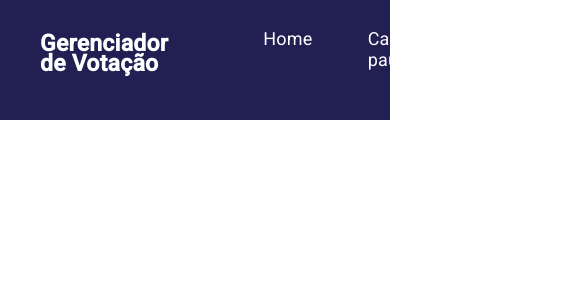
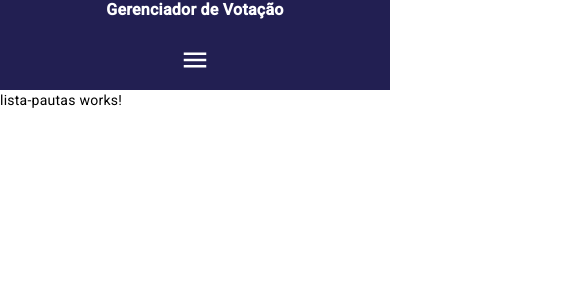
Before and after one commit to paolaarruee/votacao-front, an Angular app: page / in a window 390 px wide. Shown: the top 300 px of the page, 585 px wide, since content can reach past the window. Built offline with nearby package versions, Linux system fonts and the light colour scheme.

Commit message:
feat: menu mobile

```diff
--- a/src/app/app.component.html
+++ b/src/app/app.component.html
@@ -1,3 +1,4 @@
 <div class="container">
-  <app-navbar></app-navbar>
+  <app-navbar />
+  <app-lista-pautas />
 </div>
--- a/src/app/components/components.module.ts
+++ b/src/app/components/components.module.ts
@@ -1,11 +1,13 @@
 import { NgModule } from '@angular/core';
 import { CommonModule } from '@angular/common';
+import { MatIconModule } from '@angular/material/icon';
+
 import { NavbarComponent } from './navbar/navbar.component';
 import { ListaPautasComponent } from './lista-pautas/lista-pautas.component';
 
 @NgModule({
   declarations: [NavbarComponent, ListaPautasComponent],
-  imports: [CommonModule],
+  imports: [CommonModule, MatIconModule],
   exports: [NavbarComponent, ListaPautasComponent],
 })
 export class ComponentModule {}
--- a/src/app/components/navbar/navbar.component.html
+++ b/src/app/components/navbar/navbar.component.html
@@ -1,25 +1,37 @@
 <div class="container">
   <div class="menu">
-    <div>
-      <p class="menu__title">Gerenciador de Votação</p>
+    <div class="menu__title">
+      <p>Gerenciador de Votação</p>
     </div>
+    <mat-icon
+      class="menu__mobile"
+      aria-label="menu"
+      fontIcon="menu"
+      (click)="toggleMenu()"
+    ></mat-icon>
     <div class="menu__nav">
-      <ul class="menu__nav__lista">
-        <li class="menu__nav__lista__item">
-          <a class="menu__nav__lista__item__name" href="#">Home</a>
+      <nav class="menu__nav__navigation" #menuNav>
+        <ul class="menu__nav__navigation__list">
+          <li class="menu__nav__navigation__list__item">
+            <a class="menu__nav__navigation__list__item__name" href="#">Home</a>
           </li>
-        <li class="menu__nav__lista__item">
-          <a class="menu__nav__lista__item__name" href="#">Cadastrar pauta</a>
+          <li class="menu__nav__navigation__list__item">
+            <a class="menu__nav__navigation__list__item__name" href="#"
+              >Cadastrar pauta</a
+            >
           </li>
-        <li class="menu__nav__lista__item">
-          <a class="menu__nav__lista__item__name" href="#"
+          <li class="menu__nav__navigation__list__item">
+            <a class="menu__nav__navigation__list__item__name" href="#"
               >Sessões de votação</a
             >
           </li>
-        <li class="menu__nav__lista__item">
-          <a class="menu__nav__lista__item__name" href="#">Entrar</a>
+          <li class="menu__nav__navigation__list__item">
+            <a class="menu__nav__navigation__list__item__name" href="#"
+              >Entrar</a
+            >
           </li>
         </ul>
+      </nav>
     </div>
   </div>
 </div>
--- a/src/app/components/navbar/navbar.component.scss
+++ b/src/app/components/navbar/navbar.component.scss
@@ -13,24 +13,147 @@
       font-size: 23px;
       font-weight: 600;
       color: #ffff;
+      text-wrap: nowrap;
+    }
+
+    &__mobile {
+      display: none;
     }
 
     &__nav {
-      &__lista {
+      display: flex;
+      align-items: center;
+
+      &__navigation {
+        &__list {
           display: flex;
           justify-content: flex-end;
           list-style: none;
 
           &__item {
             margin-left: 55px;
+            font-weight: 600;
 
             &__name {
               font-size: 18px;
               color: #ffff;
               text-decoration: none;
+              text-wrap: nowrap;
+            }
+
+            &__name:hover {
+              color: #ed0973;
             }
           }
         }
       }
     }
   }
+}
+
+@media (max-width: 1040px) {
+  .container {
+    padding: 0 20px 0 20px;
+
+    .menu {
+      &__title {
+        font-size: 18px;
+      }
+
+      &__nav {
+        &__navigation {
+          &__list {
+            &__item {
+              margin-left: 20px;
+
+              &__name {
+                font-size: 14px;
+              }
+            }
+            &__item:first-child {
+              margin-left: 0px;
+            }
+          }
+        }
+      }
+    }
+  }
+}
+
+@media (max-width: 690px) {
+  .container {
+    padding: 0;
+    width: 100%;
+    height: 90px;
+
+    .menu {
+      display: flex;
+      flex-direction: row;
+      flex-direction: column;
+      height: 90px;
+
+      &__title {
+        font-size: 16px;
+        display: flex;
+        position: fixed;
+        justify-content: center;
+      }
+
+      &__mobile {
+        color: #ffff;
+        display: block;
+        cursor: pointer;
+        font-size: 30px;
+        font-weight: 300;
+        position: absolute;
+        width: calc(100% - 40px);
+        display: flex;
+        justify-content: center;
+        margin-top: 45px;
+      }
+
+      &__nav {
+        height: 100%;
+        width: 100%;
+        display: flex;
+        justify-content: flex-start;
+        align-items: center;
+
+        &__navigation {
+          margin-top: 200px;
+          display: none;
+          align-items: flex-start;
+          position: fixed;
+          background-color: #221f52;
+          z-index: 1;
+
+          &__list {
+            padding: 0;
+            display: flex;
+            flex-direction: column;
+
+            &__item {
+              margin-top: 15px;
+              margin-left: 0px;
+              margin: 15px 0 0 0;
+            }
+
+            &__item:first-child {
+              margin-top: 0px;
+            }
+          }
+        }
+
+        &__navigation.active {
+          width: 250px;
+          display: flex;
+          position: relative;
+          justify-content: center;
+          width: 100%;
+          border-top: 1px solid rgba(255, 255, 255, 0.5);
+          margin-top: 240px;
+        }
+      }
+    }
+  }
+}
--- a/src/app/components/navbar/navbar.component.ts
+++ b/src/app/components/navbar/navbar.component.ts
@@ -1,10 +1,18 @@
-import { Component } from '@angular/core';
+import { Component, ElementRef, ViewChild } from '@angular/core';
 
 @Component({
   selector: 'app-navbar',
   templateUrl: './navbar.component.html',
-  styleUrls: ['./navbar.component.scss']
+  styleUrls: ['./navbar.component.scss'],
 })
 export class NavbarComponent {
+  @ViewChild('menuNav', { static: true })
+  menuNavRef!: ElementRef;
 
+  toggleMenu() {
+    const menuNav = this.menuNavRef.nativeElement;
+    if (menuNav) {
+      menuNav.classList.toggle('active');
+    }
+  }
 }
```
Lines whose indentation alone changed are shown as unchanged.
